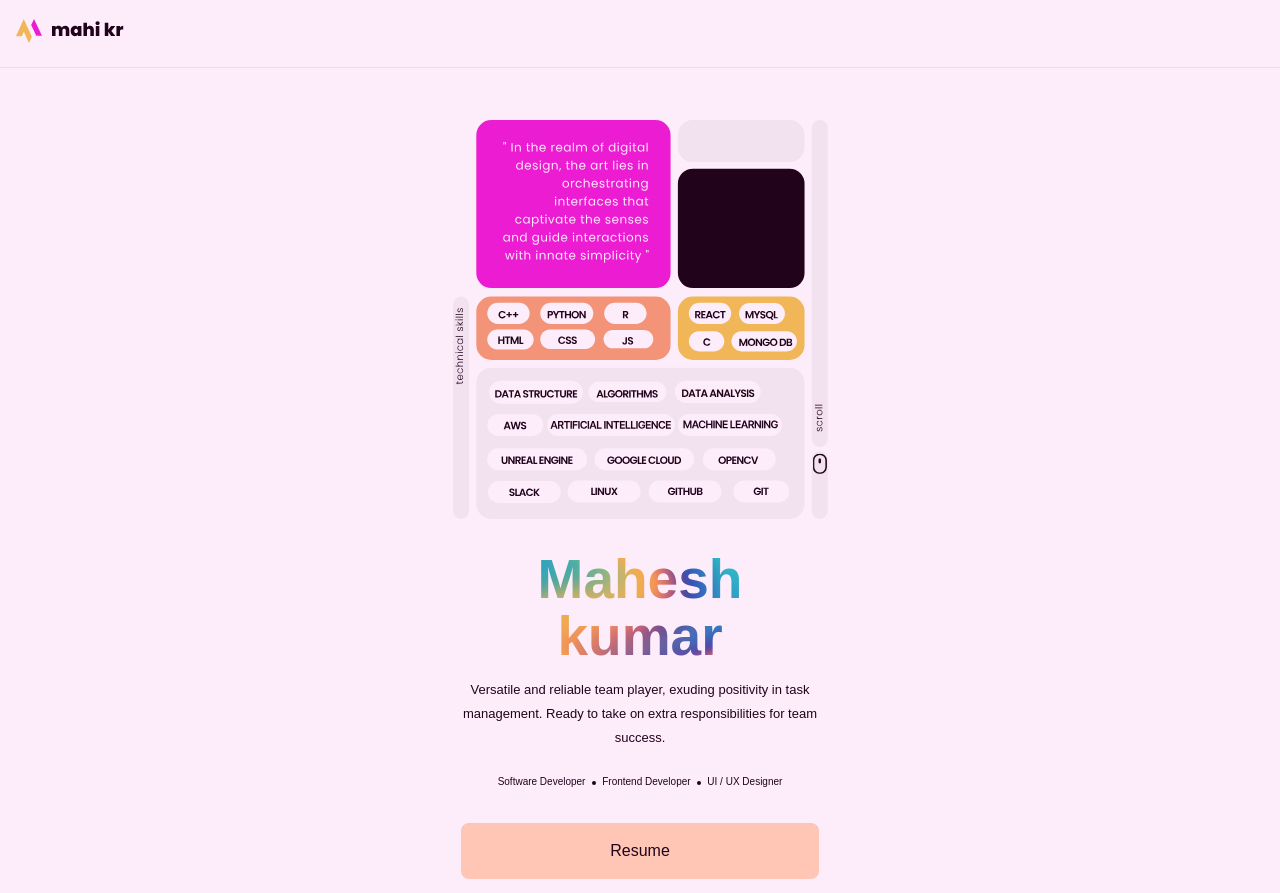
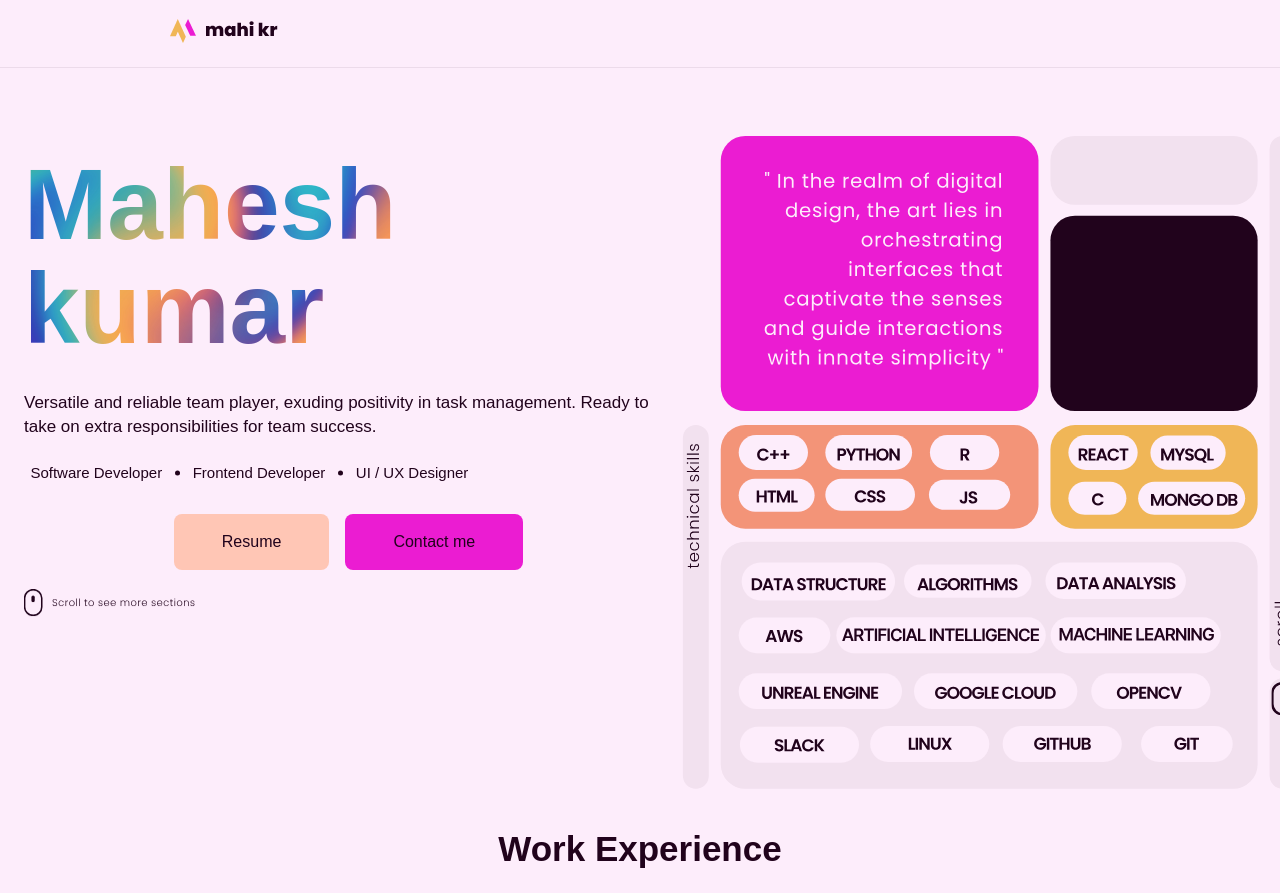
Before and after one commit to krmahi/portfolio-bento-ui, a React (Vite) app: page / in a window 1280 px wide. Shown: the top 893 px of the page. Built offline with nearby package versions, Linux system fonts and the light colour scheme.

Commit message:
fix: responsiveness

```diff
--- a/src/App.css
+++ b/src/App.css
@@ -39,8 +39,17 @@ body {
   flex-direction: column;
 }
 
+.in-about {
+  display: flex;
+  flex-direction: column;
+}
+
 /* tablet */
 @media (min-width: 430px) and (max-width: 1024px) {
+  .header {
+    padding: 0rem 3.5%;
+  }
+
   .wrapper {
     width: min(100% - 3rem, 680px);
   }
@@ -149,9 +158,96 @@ body {
 
 /* tablet-end */
 
-/* desktop */
-/* @media (min-width: 1420px) {
+/* laptop */
+@media (min-width: 1024px) {
   .header {
-    padding: 0rem 12%;
+    padding: 0rem 5%;
   }
-} */
+  .wrapper {
+    width: min(100% - 20rem, 1420px);
+  }
+
+  /* laptop */
+
+  /* desktop */
+  @media (min-width: 1024px) {
+    .header {
+      padding: 0rem 12%;
+    }
+    .wrapper {
+      width: min(100% - 3rem, 1420px);
+    }
+
+  .after-header {
+    flex-direction: row-reverse;
+    justify-content: space-between;
+    margin-block-start: 11rem;
+
+  }
+  .in-about {
+    display: inline-block;
+    text-align: left;
+    width: 649px;
+
+  }
+  .skill-bento {
+    width: min(100%, 615px);
+    height: 100%;
+    margin-block-start:-2.5rem ;
+    margin-inline-end: -2.5rem;
+    padding: 0rem !important;
+  }
+  .about-name {
+    font-size: 100px !important;
+    text-align: left !important;
+  }
+  .about {
+    font-size: 17px !important;
+    text-align: left !important;
+  }
+  .about-roles > p > span {
+    font-size: 15px !important;
+    padding-inline: 0.4rem !important;
+  }
+  .about-roles svg {
+    width: 5px !important;
+    height: 10px !important;
+  }
+  .about-buttons {
+    flex-direction: row !important;
+    gap: 1rem;
+    padding-block-start: 3rem;
+    text-align: center;
+    justify-content: center;
+  }
+  .title {
+    font-size: 35px !important;
+  }
+  .block-title {
+    font-size: 17.8px !important;
+  }
+  .block-sub-title {
+    font-size: 16.8px !important;
+  }
+  .block-1 span {
+    font-size: 13.8px !important;
+  }
+  .badge-1 {
+    height: 65px;
+    border-radius: 15px;
+    transition: transform 0.2s ease-in-out;
+  }
+
+  #cert-compi-title {
+    line-height: 2rem;
+  }
+  .achi-sub-content {
+    margin-left: 1rem !important;
+    margin-block: 10px;
+  }
+  .achi-sub-content span {
+    font-size: 1.1rem !important;
+  }
+}
+
+/* desktop-end */
--- a/src/App.tsx
+++ b/src/App.tsx
@@ -25,8 +25,10 @@ function App() {
       <div className="wrapper">
         <div className="after-header">
           <SkillBento />
-          <GradientName />
-          <About />
+          <div className="in-about">
+            <GradientName />
+            <About />
+          </div>
         </div>
         <Experience />
         <Projects />
--- a/src/styles/About.css
+++ b/src/styles/About.css
@@ -1,4 +1,6 @@
 .about {
+  display: inline-block;
+
   padding-block: 1.5rem;
   line-height: 1.5rem;
   font-size: 13px;
--- a/src/styles/GradientName.css
+++ b/src/styles/GradientName.css
@@ -1,6 +1,9 @@
 .about-name {
+  display: inline-block;
+  text-align: center;
   background-image: url("../assets/GradientName.png");
   -webkit-background-clip: text;
+  background-clip: text;
   -webkit-text-fill-color: transparent;
   font-weight: 800;
   font-size: 55px;
--- a/src/styles/SkillBento.css
+++ b/src/styles/SkillBento.css
@@ -1,5 +1,6 @@
 .skill-bento {
   display: flex;
+
   align-items: center;
   justify-content: center;
   padding-block: 7.5rem;
```
